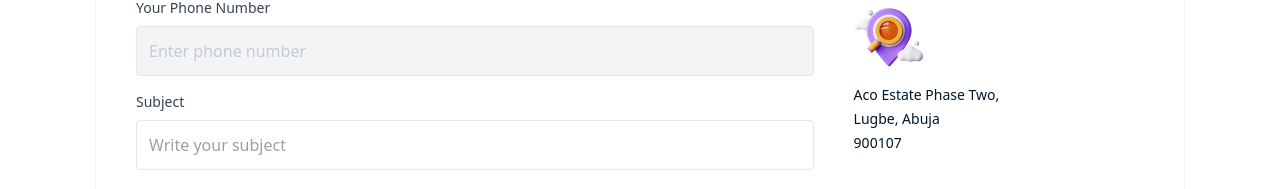
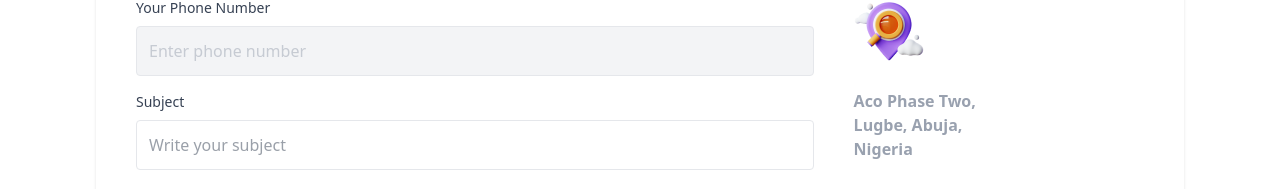
Before and after one commit to Olayemi-shinju/AOD, a React (Vite) app: page /contact in a window 1280 px wide. Shown: the part 712-901 px from the top of the page. Built offline with nearby package versions, Linux system fonts and the light colour scheme; no server answers.

Commit message:
made changes

```diff
--- a/src/pages/Contact.jsx
+++ b/src/pages/Contact.jsx
@@ -12,6 +12,7 @@ import { CartContext } from '../Contexts/Context';
 import { toast } from 'react-toastify';
 import axios from 'axios';
 import { Helmet } from 'react-helmet-async';
+import { CiLocationOn } from 'react-icons/ci';
 
 const Contact = () => {
   const VITE_API_BASE_URL = import.meta.env.VITE_API_BASE_URL || "https://api.solarticity.com";
@@ -138,11 +139,10 @@ const Contact = () => {
                     placeholder={field.placeholder}
                     onChange={handleChange}
                     readOnly={isReadOnly}
-                    className={`w-full border border-gray-200 text-md p-3 rounded-sm focus:outline-none focus:ring-2 ${
-                      isReadOnly
-                        ? 'text-gray-400 bg-gray-100 cursor-not-allowed focus:ring-gray-200'
-                        : 'text-gray-700 focus:ring-blue-500'
-                    }`}
+                    className={`w-full border border-gray-200 text-md p-3 rounded-sm focus:outline-none focus:ring-2 ${isReadOnly
+                      ? 'text-gray-400 bg-gray-100 cursor-not-allowed focus:ring-gray-200'
+                      : 'text-gray-700 focus:ring-blue-500'
+                      }`}
                   />
                 </div>
               );
@@ -191,11 +191,16 @@ const Contact = () => {
 
           <div className='flex gap-4 flex-col items-start'>
             <img src={icon2} alt="location" className='w-[70px]' />
-            <p className='text-sm text-[#011627] leading-6'>
-              Aco Estate Phase Two,<br />
-              Lugbe, Abuja<br />
-              900107
-            </p>
+            <a
+              href="https://www.google.com/maps/place/Aco+Phase+Two,+Lugbe,+Abuja,+Nigeria"
+              target="_blank"
+              rel="noopener noreferrer"
+            >
+              <li className='text-gray-400 flex items-start gap-2 text-md texts font-semibold mt-3 cursor-pointer'>
+                Aco Phase Two,<br />
+                Lugbe, Abuja,<br /> Nigeria
+              </li>
+            </a>
           </div>
 
           <div className='flex gap-4 flex-col items-start'>
--- a/src/pages/NotFound.jsx
+++ b/src/pages/NotFound.jsx
@@ -26,7 +26,7 @@ export default function NotFound() {
 
       {/* Back Home Button */}
       <Link to="/" className="mt-8">
-        <button className="bg-blue-600 hover:bg-blue-700 transition text-white text-sm font-medium px-6 py-3 rounded-lg shadow-md">
+        <button className="bg-blue-600 cursor-pointer hover:bg-blue-700 transition text-white text-sm font-medium px-6 py-3 rounded-lg shadow-md">
           Back to Homepage
         </button>
       </Link>
```
